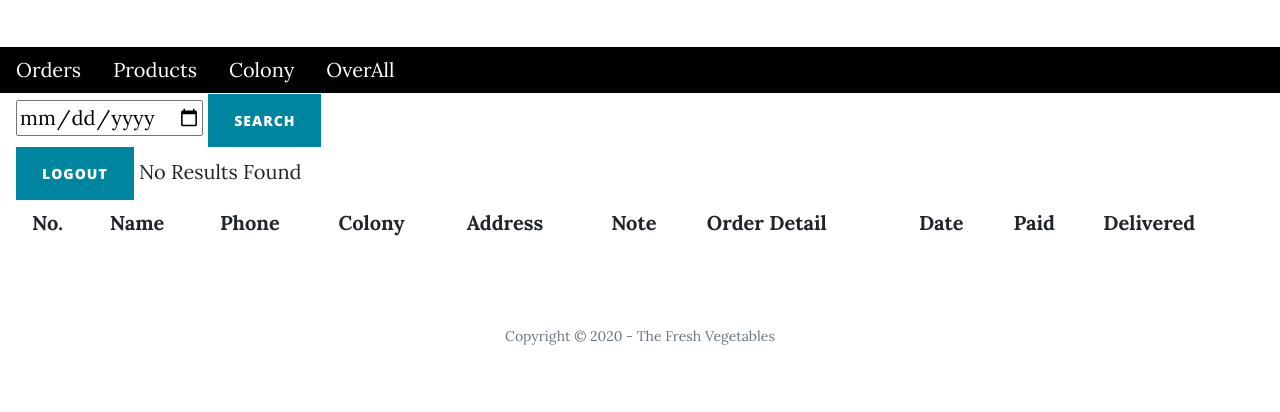
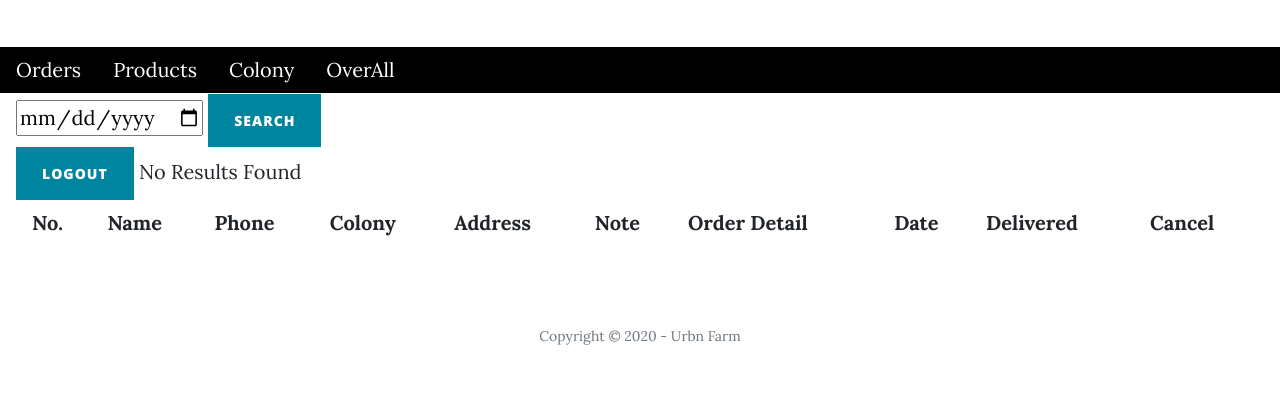
Before and after one commit to meinhoonharsh/UrbnFarm, a PHP site: page /harshvishwakarma/dashboard.php?date=1 in a window 1280 px wide. Shown: the part 535-947 px from the top of the page. Run offline with PHP 8.4, Linux system fonts and the light colour scheme; the visitor is signed in with stand-in values (Sample User, id 1); tables that the repository leaves empty or names only in its code hold one stand-in row (values such as "Sample post"); grey boxes marked "Sample" are stand-in pictures; lists and menus that the app fills with data are empty.

Commit message:
Cancel Feature Introduced & only non cancelled order will be shown

```diff
--- a/paid.php
+++ b/cancelled.php
@@ -21,7 +21,7 @@ else if(!isset($_SESSION['id'])){
   header("Location:login.php");
 }
 
-$sql = "UPDATE `order` SET `paid`=1 WHERE id=".$_GET['id'];
+$sql = "UPDATE `order` SET `cancelled`=1 WHERE id=".$_GET['id'];
 
 
 if (mysqli_query($conn, $sql)) {
--- a/dashboard.php
+++ b/dashboard.php
@@ -131,22 +131,22 @@ if (!isset($_COOKIE['id'])) {
         <th>Note</th>
         <th>Order Detail</th>
         <th>Date</th>
-        <th>Paid</th>
         <th>Delivered</th>
+        <th>Cancel</th>
 
       </tr>
       <?php
       date_default_timezone_set("Asia/Kolkata");
 
       if (isset($_GET['date'])) {
-        $sqlorder = "SELECT * FROM `order` WHERE `date`='" . $_GET['date'] . "'";
+        $sqlorder = "SELECT * FROM `order` WHERE `date`='" . $_GET['date'] . "' AND `cancelled` = 0";
       } else if (isset($_GET['paid'])) {
         $sqlorder = "SELECT * FROM `order` WHERE `paid`=0";
       } else if (isset($_GET['delivered'])) {
         $sqlorder = "SELECT * FROM `order` WHERE `delivered`=0";
       } else {
 
-        $sqlorder = "SELECT * FROM `order` WHERE `date`='" . date("Y-m-d") . "' AND (`paid` = '0' OR `delivered`= '0')";
+        $sqlorder = "SELECT * FROM `order` WHERE `date`='" . date("Y-m-d") . "' AND `cancelled` = 0";
       }
       $resultorder = mysqli_query($conn, $sqlorder);
 
@@ -185,18 +185,19 @@ if (!isset($_COOKIE['id'])) {
 </table></td>
       <td>' . $row['date'] . '</td>
       <td>';
-          if ($row['paid']) {
-            echo  "Paid";
+          if ($row['delivered']) {
+            echo '<a href="#" class="btn btn-primary"><i class="fa fa-check"></i></a>';
+
           } else {
-            echo '<a href="paid.php?id=' . $row['id'] . '"onclick="return confirm(\'Are you sure?\nPayment id Done\')"  class="btn btn-primary">PAid</a>';
+            echo '<a href="delivered.php?id=' . $row['id'] . '"onclick="return confirm(\'Are you sure?\nThis Product is Delivered\')"  class="btn btn-primary"><i class="fa fa-shipping-fast"></i></a>';
           }
           echo '</td>
       <td>';
-          if ($row['delivered']) {
-            echo  "Delivered";
+          if ($row['cancelled']) {
+            echo  "Cancelled";
           } else {
 
-            echo '<a href="delivered.php?id=' . $row['id'] . '" onclick="return confirm(\'Are you sure?\nProduct is Delivered\')" class="btn btn-primary">Delivered</a>';
+            echo '<a href="cancelled.php?id=' . $row['id'] . '" onclick="return confirm(\'Are you sure?\nYou want to Cancel this Order\')" class="btn btn-primary"><i class="fa fa-ban"></i></a>';
           }
 
           echo '</td>
@@ -379,14 +380,14 @@ if (!isset($_COOKIE['id'])) {
 
 
       if (isset($_GET['date'])) {
-        $sqlextra = "SELECT * FROM `order` WHERE `date`='" . $_GET['date'] . "'";
+        $sqlextra = "SELECT * FROM `order` WHERE `date`='" . $_GET['date'] . "' AND `cancelled` = 0";
       } else if (isset($_GET['paid'])) {
         $sqlextra = "SELECT * FROM `order` WHERE `paid`=0";
       } else if (isset($_GET['delivered'])) {
         $sqlextra = "SELECT * FROM `order` WHERE `delivered`=0";
       } else {
 
-        $sqlextra = "SELECT * FROM `order` WHERE `date`='" . date("Y-m-d") . "'";
+        $sqlextra = "SELECT * FROM `order` WHERE `date`='" . date("Y-m-d") . "' AND `cancelled` = 0";
       }
       $resultextra = mysqli_query($conn, $sqlextra);
       // echo "nextpage :".$nextpage;
@@ -469,7 +470,7 @@ if (!isset($_COOKIE['id'])) {
       <div class="row">
         <div class="col-lg-8 col-md-10 mx-auto">
 
-          <p class="copyright text-muted">Copyright &copy; 2020 - The Fresh Vegetables</p>
+          <p class="copyright text-muted">Copyright &copy; 2020 - Urbn Farm</p>
         </div>
       </div>
     </div>
```
